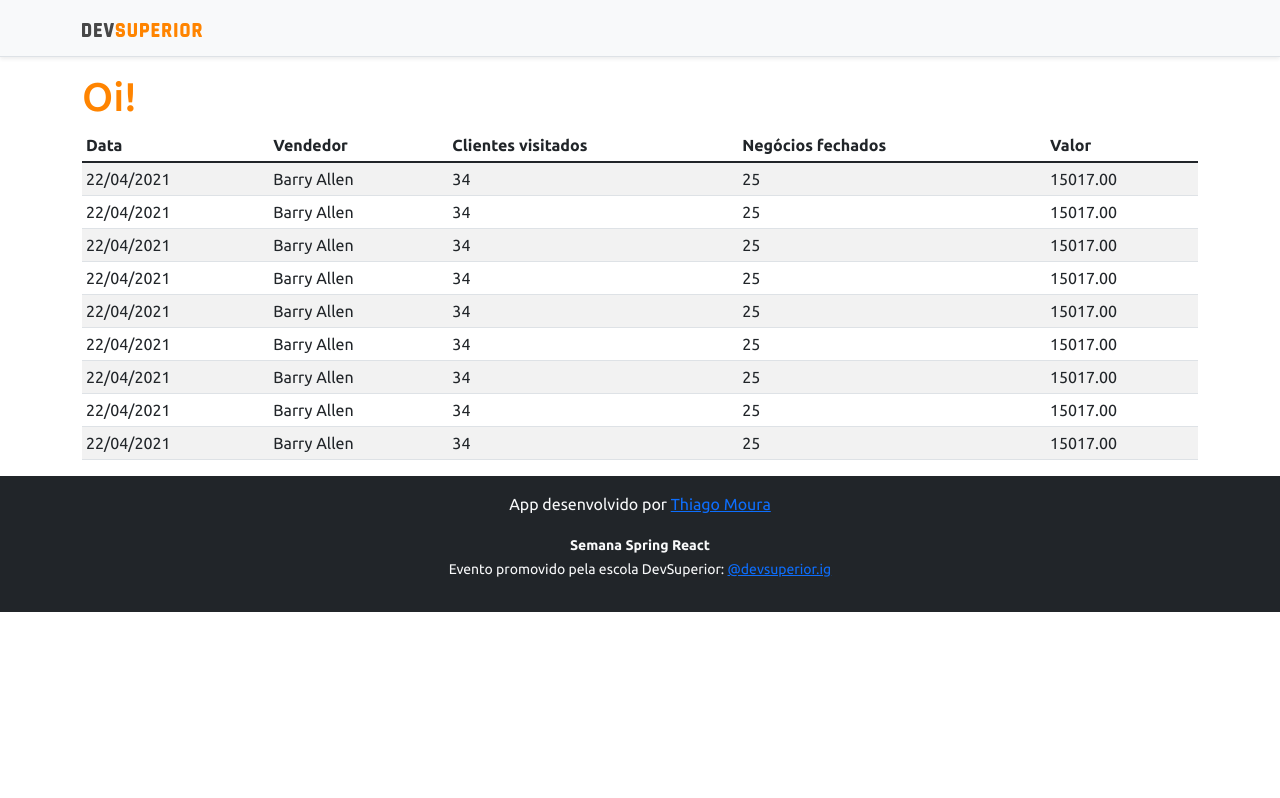
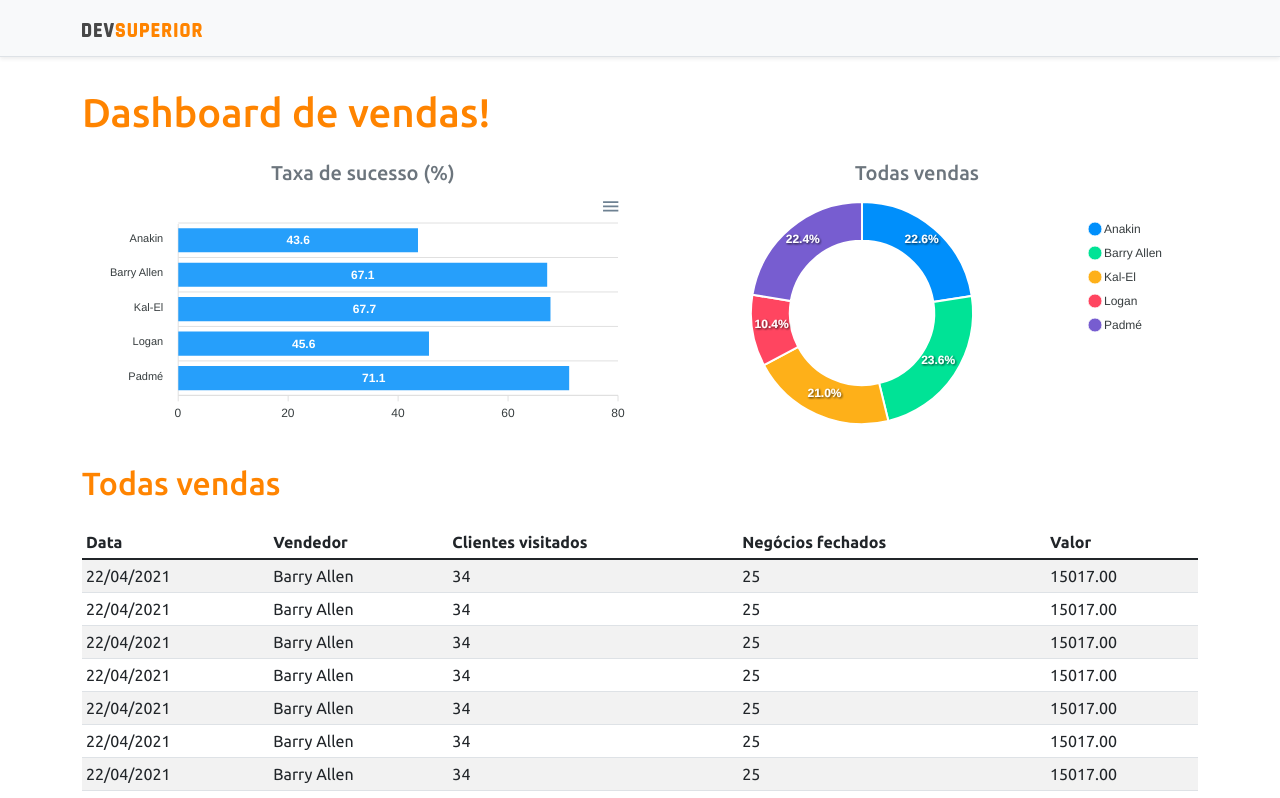
Before and after one commit to thiagomoura818/sds4-project, a React (Create React App) app in the folder frontend/: page / in a window 1280 px wide. Shown: the top 798 px of the page. Built offline with nearby package versions, Linux system fonts and the light colour scheme.

Commit message:
Static charts

```diff
--- a/frontend/package.json
+++ b/frontend/package.json
@@ -11,8 +11,10 @@
     "@types/node": "^12.0.0",
     "@types/react": "^17.0.0",
     "@types/react-dom": "^17.0.0",
+    "apexcharts": "^3.28.1",
     "bootstrap": "^5.1.1",
     "react": "^17.0.2",
+    "react-apexcharts": "^1.3.9",
     "react-dom": "^17.0.2",
     "react-scripts": "4.0.3",
     "typescript": "^4.1.2",
--- a/frontend/src/App.tsx
+++ b/frontend/src/App.tsx
@@ -2,13 +2,32 @@
 import React from 'react';
 import Footer from 'components/footer';
 import DataTable from 'components/DataTable';
+import BarChat from 'components/BarChat'
+import DonutChart from 'components/DonutChart';
 function App() {
   return (
     <>
     <NavBar />
     <div>
       <div className="container">
-      <h1 className="text-primary">Oi!</h1>
+      <h1 className="text-primary py-3">Dashboard de vendas!</h1>
+
+      <div className="row px-3">
+        <div className="col-sm-6">
+          <h5 className="text-center text-secondary">Taxa de sucesso (%)</h5>
+          <BarChat />
+        </div>
+
+        <div className="col-sm-6">
+          <h5 className="text-center text-secondary">Todas vendas</h5>
+          <DonutChart />
+        </div>
+      </div>
+
+    <div className="py-3">
+      <h2 className="text-primary">Todas vendas</h2>
+    </div>
+
       <DataTable />
       </div>
     </div>
--- /dev/null
+++ b/frontend/src/components/BarChat/index.tsx
@@ -0,0 +1,33 @@
+import Chart from 'react-apexcharts';
+const BarChat = () => {
+    const options = {
+        plotOptions: {
+            bar: {
+                horizontal: true,
+            }
+        },
+    };
+
+    const mockData = {
+        labels: {
+            categories: ['Anakin', 'Barry Allen', 'Kal-El', 'Logan', 'Padmé']
+        },
+        series: [
+            {
+                name: "% Sucesso",
+                data: [43.6, 67.1, 67.7, 45.6, 71.1]
+            }
+        ]
+    };
+
+    return(
+        <Chart
+            options={{...options, xaxis: mockData.labels}}
+            series={mockData.series}
+            type="bar"
+            height="240"
+        />
+    );
+}
+
+export default BarChat;
--- /dev/null
+++ b/frontend/src/components/DonutChart/index.tsx
@@ -0,0 +1,24 @@
+import Chart from 'react-apexcharts';
+const DonutChat = () => {
+    const mockData = {
+        series: [477138, 499928, 444867, 220426, 473088],
+        labels: ['Anakin', 'Barry Allen', 'Kal-El', 'Logan', 'Padmé']
+    }
+
+    const options = {
+        legend: {
+            show: true
+        }
+    }
+
+    return(
+        <Chart
+            options={{...options, labels: mockData.labels}}
+            series={mockData.series}
+            type="donut"
+            height="240"
+        />
+    );
+}
+
+export default DonutChat;
```
Also changed, not shown: 1 other file (tests, documents, lock files or other folders).
